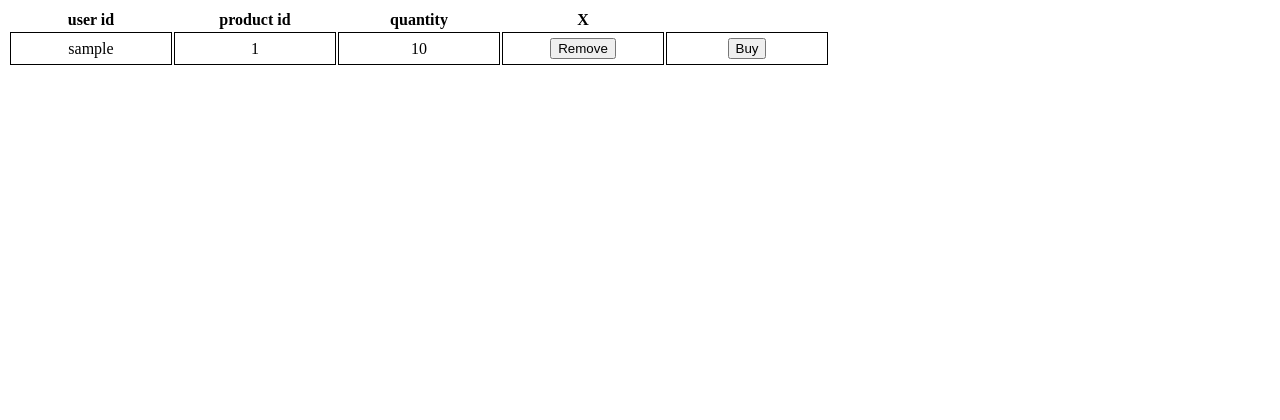
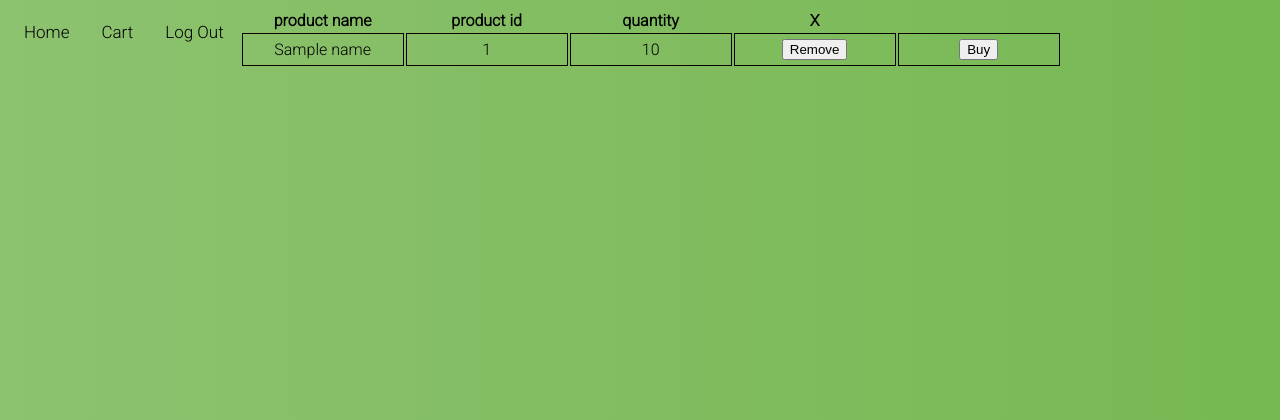
Before and after one commit to adhikansh1999/ds_webserver, a Flask app: template templates/cart.html in a window 1280 px wide. Shown: the top 420 px of the page. Run offline with Flask 2, Linux system fonts and the light colour scheme; the visitor is signed in with stand-in values (Sample User, id 1); the template is opened without the code that fills it: most values are stand-ins (such as "Sample title", 1, 10 or a date in 2020); one stand-in notice (Sample message) is shown; parts of the project's set-up code (start-up, migrations or seed data) failed here and were passed over.

Commit message:
bug fixes and ui improved

```diff
--- a/app.py
+++ b/app.py
@@ -18,7 +18,7 @@ app.secret_key=os.urandom(23564)
 #of request is made to the compiler
 @app.before_request
 def before_request():
-	print("before_request")
+	# print("before_request")
 	g.pop('user',None)
 	if 'user' in session:
 		g.user = session['user']
@@ -118,10 +118,10 @@ def login():
 		# cursor = connection.cursor()
 		if(acc_type == 'buyer'):
 			# cursor.execute("SELECT password FROM buyers WHERE username=%s", user_input)
-			query = {"type":"read", "method":"login_buyer", "username":username}
+			query = {"type":"read", "method":"login_buyer", "username":user_input}
 		if(acc_type == 'seller'):
 			# cursor.execute("SELECT password FROM sellers WHERE username=%s", user_input)
-			query = {"type":"read", "method":"login_seller", "username":username}
+			query = {"type":"read", "method":"login_seller", "username":user_input}
 		myresult = send_request(query)
 
 
@@ -170,6 +170,8 @@ def cart():
 		query = {"type":"read", "method":"view_cart", "username":g.user}
 		data = send_request(query)
 
+		print("-----------------------------------------------------",data)
+
 		if len(data["product_id"]) == 0:
 			error = 'cart is empty!'
 
@@ -185,6 +187,8 @@ def cart():
 
 				query = {"type":"write", "method":"update_quantity", "product_id":cid, "new_quantity":0, "username":g.user}
 				delete_cart_ack = send_request(query)
+				flash('item removed from cart!!')
+				return(redirect(url_for('cart')))
 
 			else:
 
@@ -193,13 +197,13 @@ def cart():
 				query = {"type":"write", "method":"checkout", "product_id":cid, "username":g.user}
 
 				ret = send_request(query)
-
-				if(ret["error"] != ""):
-					flash('item_succesfully bought!!')
-					return redirect(url_for(cart))
+				print("buy response" , ret)
+				if(ret["error"] == ""):
+					flash('item succesfully bought!!')
+					return redirect(url_for('cart'))
 				else:
 					flash('sorry, Item out of stock')
-					return redirect(url_for(cart))
+					return redirect(url_for('cart'))
 
 				# ret = {"ack":True, "error":""}
 				# cursor = connection.cursor()
@@ -243,6 +247,8 @@ def feed():
 		query = {"type":"read", "method":"view_all_products"}
 		result = send_request(query)
 
+		print("------------------------------------------------------",result)
+		print("all quantities used are ",result['quantity'])
 
 		####################################### NOTIFICATIONS
 		# cursor2 = connection.cursor()
@@ -250,8 +256,6 @@ def feed():
 		# cursor2.execute(query2,g.user)
 		# connection.commit()
 		notifications ={}
-
-
 
 
 		# search for the type of item you want to buy
@@ -309,7 +313,7 @@ def feed():
 			# 	cursor2.execute(query2, (iterator['username'],new_stmt) )
 			# 	connection.commit()
 
-
+			flash('product added to cart!!')
 			return redirect(url_for('feed'))
 
 
@@ -335,9 +339,11 @@ def addItem():
 		# cursor.execute(query, (username, product_type, product_name, price, quantity))
 		# connection.commit()
 
+
+
 		query = {"type":"write", "method":"add_product", "username":username, "product_type":product_type, "product_name":product_name, "price":price, "quantity":quantity}
+		add_item_ack = send_request(query)
 
-		add_item_ack = send_request(query)
 		print(add_item_ack)
 		return redirect(url_for('feed'))
 
--- a/templates/addItem.html
+++ b/templates/addItem.html
@@ -174,8 +174,10 @@ body
 
 	<div class="topnav">
 	  <a  href="{{ url_for('feed') }}">Home</a>
-	  <a href="#about">Cart</a>
 	  <a href="{{ url_for('dropsession') }}">Log Out</a>
+	  {%if session['acc_type'] == 'buyer' %}
+	  <a href="{{ url_for('cart') }}">Cart</a>
+	  {%endif%}
 	  {%if session['acc_type'] == 'seller' %}
 	  <a class="active" href="{{ url_for('addItem') }}">Sell New Product</a>
 	  {%endif%}
--- a/templates/cart.html
+++ b/templates/cart.html
@@ -3,7 +3,115 @@
 <head>
  <title></title>
 </head>
+
+{% with messages = get_flashed_messages() %}
+  {% if messages %}
+    <script>
+      var messages = {{ messages | safe }};
+      for (var i=0; i<messages.length; i++) {
+        alert(messages[i]);
+      }
+    </script>
+  {% endif %}
+{% endwith %}
+
+<style type="text/css">
+
+    @import url(https://fonts.googleapis.com/css?family=Roboto:300);
+    body
+{
+    background: #76b852; /* fallback for old browsers */
+    background: -webkit-linear-gradient(right, #76b852, #8DC26F);
+    background: -moz-linear-gradient(right, #76b852, #8DC26F);
+    background: -o-linear-gradient(right, #76b852, #8DC26F);
+    background: linear-gradient(to left, #76b852, #8DC26F);
+    font-family: "Roboto", sans-serif;
+    -webkit-font-smoothing: antialiased;
+    -moz-osx-font-smoothing: grayscale;
+}
+
+            .topnav a {
+              float: left;
+              display: block;
+              color: black;
+              text-align: center;
+              padding: 14px 16px;
+              text-decoration: none;
+              font-size: 17px;
+            }
+
+            .topnav a:hover {
+              background-color: #ddd;
+              color: black;
+            }
+
+            .topnav a.active {
+              background-color: #2196F3;
+              color: white;
+            }
+
+            .topnav .search-container {
+              float: right;
+            }
+
+            .topnav input[type=text] {
+              padding: 6px;
+              margin-top: 8px;
+              font-size: 17px;
+              border: none;
+            }
+
+            .topnav .search-container button {
+              float: right;
+              padding: 6px;
+              margin-top: 8px;
+              margin-right: 16px;
+              background: #ddd;
+              font-size: 17px;
+              border: none;
+              cursor: pointer;
+            }
+
+            .topnav .search-container button:hover {
+              background: #ccc;
+            }
+
+            @media screen and (max-width: 600px) {
+              .topnav .search-container {
+                float: none;
+              }
+              .topnav a, .topnav input[type=text], .topnav .search-container button {
+                float: none;
+                display: block;
+                text-align: left;
+                width: 100%;
+                margin: 0;
+                padding: 14px;
+              }
+              .topnav input[type=text] {
+                border: 1px solid #ccc;
+              }
+            }
+
+</style>
+
 <body>
+
+<div class="topnav">
+  <a  href="{{ url_for('feed') }}">Home</a>
+  {%if session['acc_type'] == 'buyer' %}
+  <a href="{{ url_for('cart') }}">Cart</a>
+  {%endif%}
+  {%if session['acc_type'] == 'seller' %}
+  <a class="active" href="{{ url_for('addItem') }}">Sell New Product</a>
+  {%endif%}
+  <a href="{{ url_for('dropsession') }}">Log Out</a>
+
+</div>
+
+
+
+
 <div class="cart page">
     <div class="form">
 
@@ -21,24 +129,22 @@
   <thead>
     <tr>
         <!-- <th>cartid</th> -->
-        <th>user id</th>
+        <th>product name</th>
         <th>product id</th>
         <th>quantity</th>
         <th> X </th>
     </tr>
     </thead>
     <tbody>
-     {%for row in data%}
+     {%for i in range(data['quantity']|length) %}
             <tr>
-                <!-- <td>{{row['id']}}</td> -->
-                <td>{{row['username']}}</td>
-                <td>{{row['product_id']}}</td>
-                <td>{{row['quantity']}}</td>
-                <td><button type="submit" name='remove' value="{{row['product_id']}}">Remove</button></td>
+                <!-- <td>{{data['id']}}</td> -->
+                <td>{{data['name'][i]       }}</td>
+                <td>{{data['product_id'][i] }}</td>
+                <td>{{data['quantity'][i]   }}</td>
+                <td><button type="submit" name='remove' value="{{data['product_id'][i]  }}">Remove</button></td>
 
-
-                <!-- do this later -->
-                <td><button type="submit" name='buy' value="{{row['product_id']}}">Buy</button></td>
+                <td><button type="submit" name='buy' value="{{data['product_id'][i] }}">Buy</button></td>
             </tr>
     {%endfor%}
     </tbody>
```
Also changed, not shown: templates/feed.html (+30 -16 lines).
